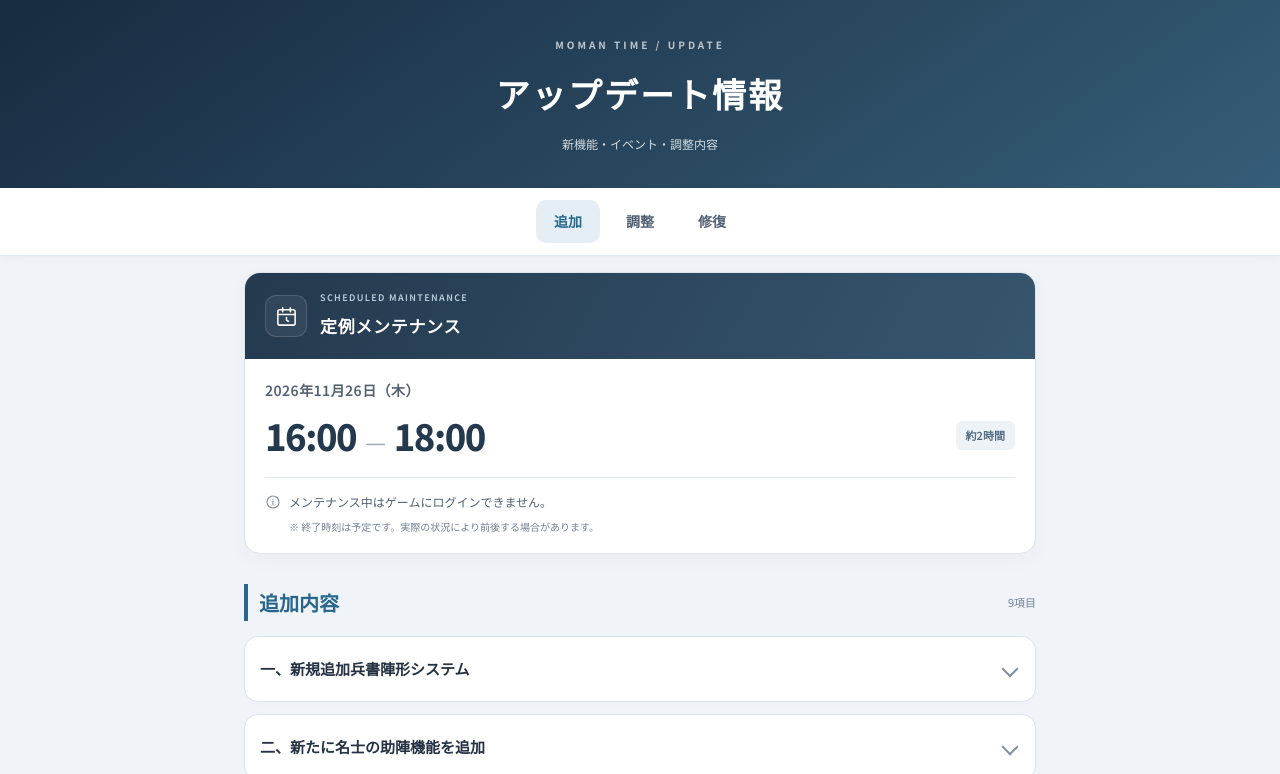
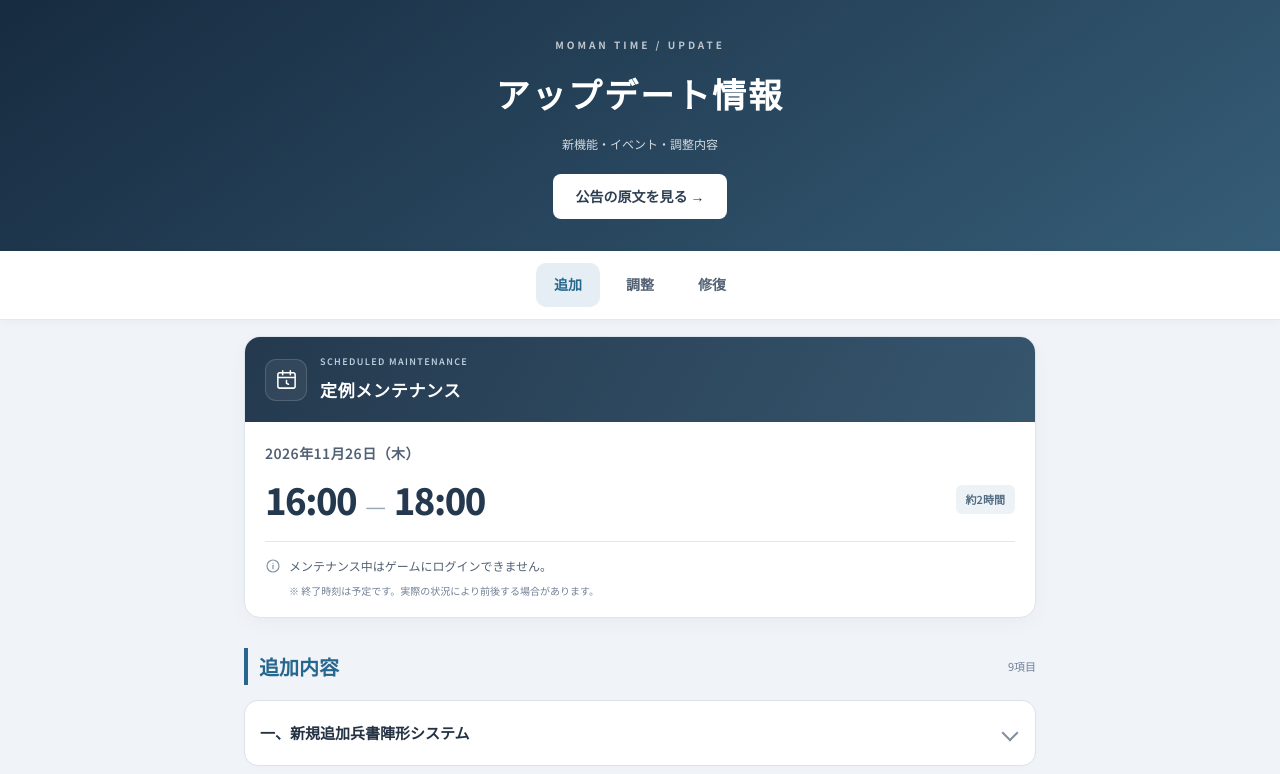
Before and after one commit to astronoka2030/moman-update2026-11-26, a plain HTML site: page index.html in a window 1280 px wide. Shown: the top 774 px of the page. Drawn offline with Linux system fonts and the light colour scheme.

Commit message:
index.html の更新

```diff
--- a/index.html
+++ b/index.html
@@ -1,3 +1,4 @@
+
 <!DOCTYPE html>
 <html lang="ja">
 <head>
@@ -15,6 +16,11 @@
   <div class="eyebrow">MOMAN TIME / UPDATE</div>
   <h1>アップデート情報</h1>
   <p>新機能・イベント・調整内容</p>
+
+  <!-- 原文ページへのリンク -->
+  <a href="original.html" class="original-link">
+    公告の原文を見る →
+  </a>
 </header>
 
 <nav class="navigation">
```
